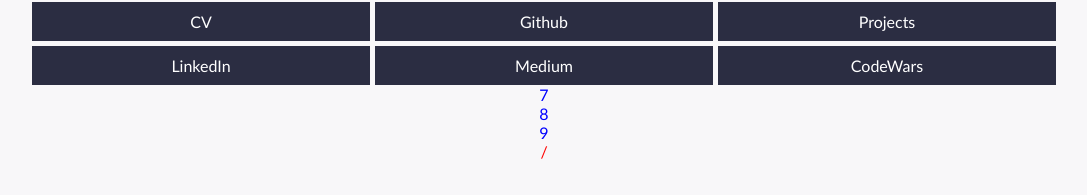
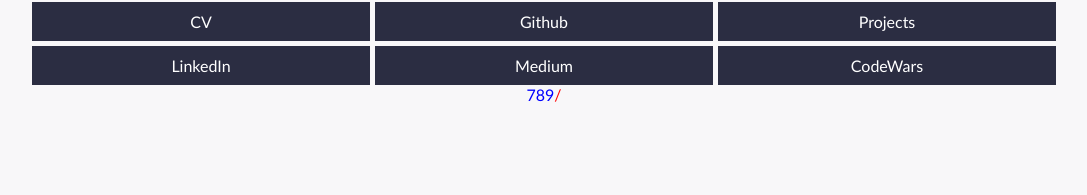
Before and after one commit to AlexLewis10/portfolio, a React (Create React App) app: page / in a window 1280 px wide. Shown: the part 439-634 px from the top of the page, without its empty margins (96-1183 px from the left). Built offline with nearby package versions, Linux system fonts and the light colour scheme.

Commit message:
Add CSS for row class

```diff
--- /dev/null
+++ b/src/components/calculator.css
@@ -0,0 +1,5 @@
+.row {
+  display: flex;
+  justify-content: center;
+  align-items: center;
+}
--- a/src/components/calculator.js
+++ b/src/components/calculator.js
@@ -1,5 +1,6 @@
 import React, { Component } from 'react'
 import Button from '../modules/button.jsx'
+import './calculator.css'
 
 
 
@@ -9,7 +10,7 @@
 
   render() {
     return (
-      <div className='calculator'>
+      <div className='row'>
         <Button>7</Button>
         <Button>8</Button>
         <Button>9</Button>
```
Also changed, not shown: 1 other file (tests, documents, lock files or other folders).
